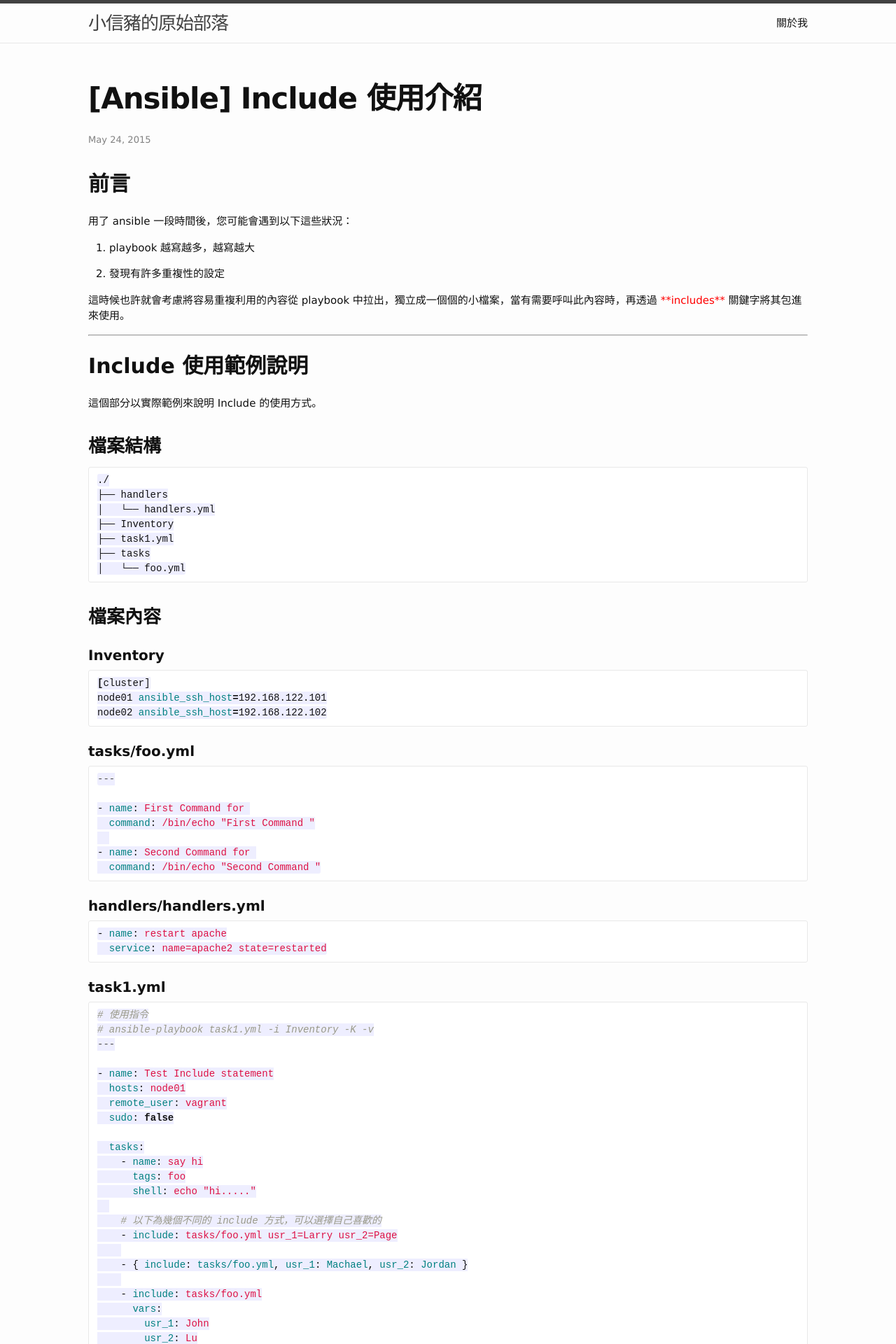
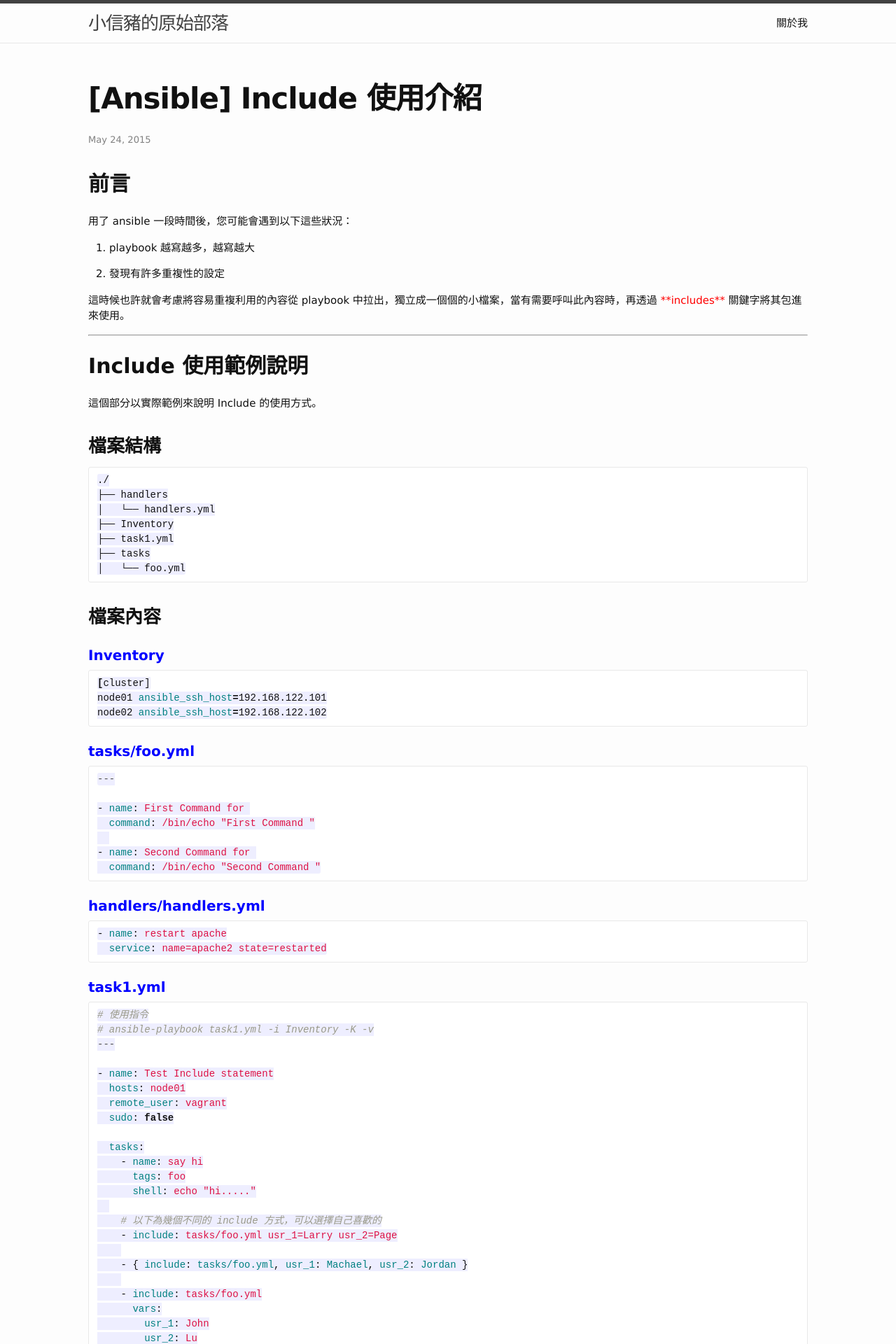
Before and after one commit to casper2048/godleon.github.io, a Jekyll site: the page built from _posts/2015-05-24-ansible-how-to-use-include.md, in a window 1280 px wide. Shown: the top 1920 px of the page at 70% size. Built offline with Jekyll 4.4.1, drawn with Linux system fonts in a browser that asks for light colours; Markdown is read by kramdown in place of the engine named in the settings; comment, search, counter and statistics services are not loaded.

Commit message:
How to use Include function in Ansible

````diff
--- a/_posts/2015-05-24-ansible-how-to-use-include.md
+++ b/_posts/2015-05-24-ansible-how-to-use-include.md
@@ -43,7 +43,7 @@
 
 ### 檔案內容
 
-#### Inventory
+#### <font color='blue'>Inventory</font>
 
 ``` bash
 [cluster]
@@ -51,7 +51,7 @@
 node02 ansible_ssh_host=192.168.122.102
 ```
 
-#### tasks/foo.yml
+#### <font color='blue'>tasks/foo.yml</font>
 
 ``` yaml
 ---
@@ -63,14 +63,14 @@
   command: /bin/echo "Second Command {{ usr_2 }}"
 ```
 
-#### handlers/handlers.yml
+#### <font color='blue'>handlers/handlers.yml</font>
 
 ``` yaml
 - name: restart apache
   service: name=apache2 state=restarted
 ```
 
-#### task1.yml
+#### <font color='blue'>task1.yml</font>
 
 ``` yaml
 # 使用指令
````
